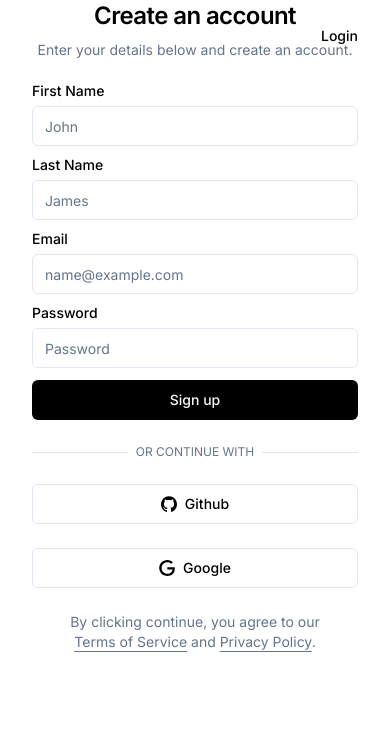
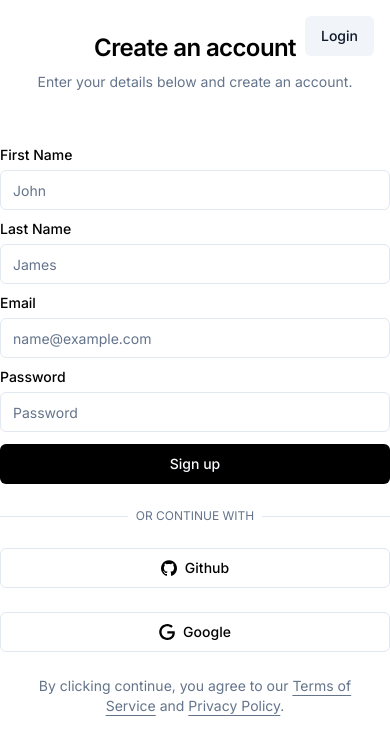
Before and after one commit to EthanQuarry/finance-tracker, a Next.js app: page /signup in a window 390 px wide. Shown: the top 752 px of the page. Built offline with nearby package versions, Linux system fonts and the light colour scheme.

Commit message:
login signup mobile friendly

```diff
--- a/app/(auth)/login/page.tsx
+++ b/app/(auth)/login/page.tsx
@@ -16,11 +16,11 @@ export const metadata: Metadata = {
 export default function AuthenticationPage() {
   return (
     <>
-      <div className="flex md:grid items-center justify-center sm:pt-20 lg:max-w-none lg:h-full lg:grid-cols-2 lg:px-0">
+      <div className="flex md:grid items-center justify-center xs:px-6 xs:h-screen lg:max-w-none lg:h-full lg:grid-cols-2 lg:px-0">
         <Link
           href="/signup"
           className={cn(
-            buttonVariants({ variant: "ghost" }),
+            buttonVariants({ variant: "secondary" }),
             "absolute right-4 top-4 md:right-8 md:top-8"
           )}
         >
@@ -40,9 +40,9 @@ export default function AuthenticationPage() {
             </blockquote>
           </div>
         </div>
-        <div className="lg:p-8 sm:pt-8">
+        <div className="lg:p-8 sm:pt-8 xs:h-full xs:py-10">
           <div className="mx-auto flex w-full flex-col justify-center space-y-6 sm:w-[350px]">
-            <div className="flex flex-col space-y-2 text-center">
+            <div className="flex flex-col space-y-2 py-8 text-center">
               <h1 className="text-2xl font-semibold tracking-tight">
                 Login
               </h1>
--- a/app/(auth)/signup/page.tsx
+++ b/app/(auth)/signup/page.tsx
@@ -17,11 +17,11 @@ export default function AuthenticationPage() {
   return (
     <>
 
-      <div className="container relative h-[800px] flex-col items-center justify-center md:grid lg:max-w-none lg:grid-cols-2 lg:px-0">
+      <div className="flex md:grid items-center justify-center xs:px-6 xs:h-screen lg:max-w-none lg:h-full lg:grid-cols-2 lg:px-0">
         <Link
           href="/login"
           className={cn(
-            buttonVariants({ variant: "ghost" }),
+            buttonVariants({ variant: "secondary" }),
             "absolute right-4 top-4 md:right-8 md:top-8"
           )}
         >
@@ -43,9 +43,9 @@ export default function AuthenticationPage() {
             </blockquote>
           </div>
         </div>
-        <div className="lg:p-8">
+        <div className="lg:p-8 sm:pt-8 xs:h-full xs:py-10">
           <div className="mx-auto flex w-full flex-col justify-center space-y-6 sm:w-[350px]">
-            <div className="flex flex-col space-y-2 text-center">
+            <div className="flex flex-col space-y-2 py-8 text-center">
               <h1 className="text-2xl font-semibold tracking-tight">
                 Create an account
               </h1>
```
